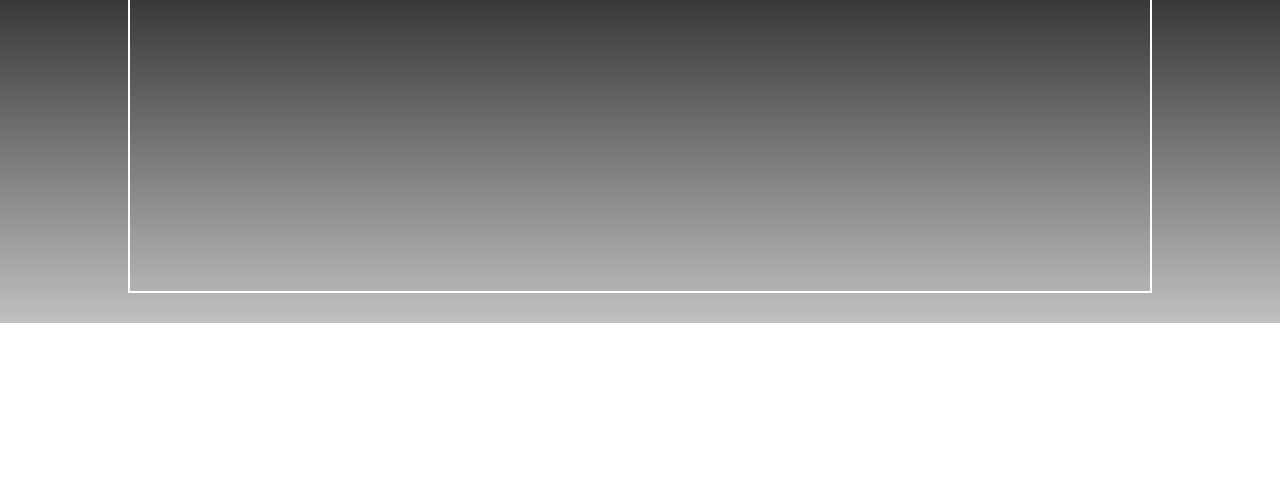
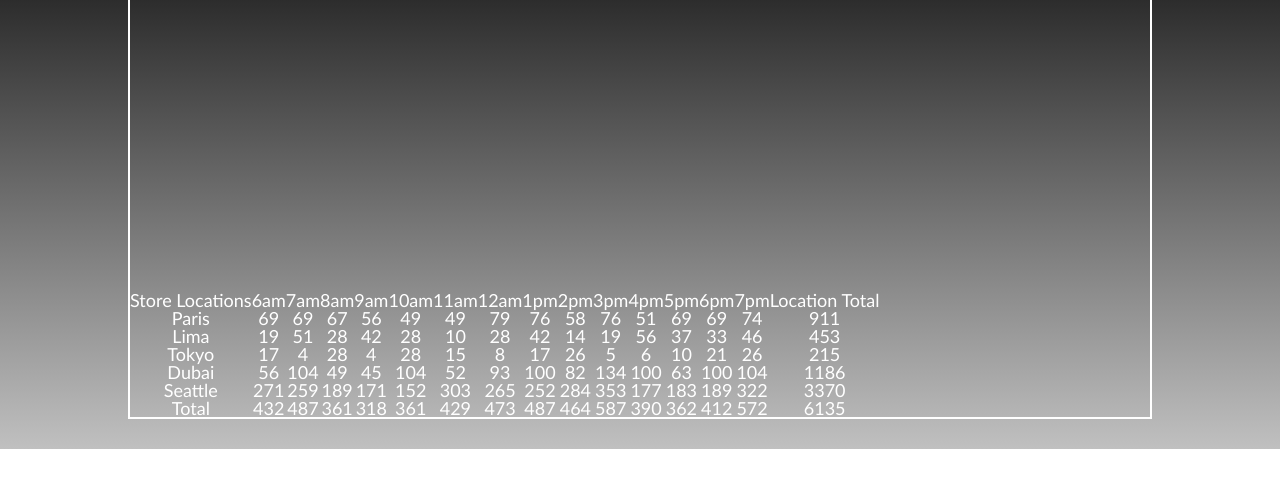
Before and after one commit to louiscaruso/salmon-cookies, a plain HTML site: page sales.html in a window 1280 px wide. Shown: the part 136-624 px from the top of the page. Drawn offline with Linux system fonts and the light colour scheme.

Commit message:
table complete

```diff
--- a/js/app.js
+++ b/js/app.js
@@ -1,11 +1,15 @@
 'use strict';
 
+var table = document.getElementById('shop');
 var hours = ['6am', '7am', '8am', '9am', '10am', '11am', '12am', '1pm', '2pm', '3pm', '4pm', '5pm', '6pm', '7pm'];
 var seattle = new Shop('Seattle', 23, 65, 6.3);
 var tokyo = new Shop('Tokyo', 3, 24, 1.2);
 var paris = new Shop('Paris', 20, 38, 2.3);
+var lima = new Shop('Lima', 2, 16, 4.6);
 var dubai = new Shop('Dubai', 11, 38, 3.7);
-var lima = new Shop('Lima', 2, 16, 4.6);
+var storeLocations = [seattle, tokyo, dubai, lima, paris];
+var allHourlyTotalsArr = [];
+var totalGrand = 0;
 
 function Shop(name, minCustomer, maxCustomer, avgCookieSale) {
   this.name = name;
@@ -15,111 +19,87 @@ function Shop(name, minCustomer, maxCustomer, avgCookieSale) {
   this.sales = [];
   this.dailyTotal = 0;
 }
-
 Shop.prototype.getRandomInteger = function (min, max) {
   return Math.floor(Math.random() * (max - min)) + min;
 };
-
 Shop.prototype.salesData = function () {
   var hourlyTotal = 0;
   for (var i = 0; i < hours.length; i++) {
-    hourlyTotal = Math.ceil(this.getRandomInteger(this.minCustomer, this.maxCustomer) * this.avgCookieSale);
+    hourlyTotal = (Math.ceil(this.getRandomInteger(this.minCustomer, this.maxCustomer) * this.avgCookieSale));
     this.sales.push(hourlyTotal);
+    // allHourlyTotalsArr[i] += hourlyTotal;
     this.dailyTotal += hourlyTotal;
+    // totalGrand += hourlyTotal;
+    console.log(this.sales);
   }
 };
-//seattle shop
 Shop.prototype.render = function () {
   this.salesData();
-  var seattle = document.getElementById('seattle');
-  for (var i = 0; i < this.sales.length; i++) {
-    var liEl = document.createElement('li');
-    liEl.textContent = `${hours[i]} + ${this.sales[i]} cookies`;
-    seattle.append(liEl);
+  var tableRow = document.createElement('tr');
+  var tableData = document.createElement('td');
+  tableData.textContent = this.name;
+  tableRow.appendChild(tableData);
+  table.appendChild(tableRow);
+  for (var i= 0; i < this.sales.length; i++){
+    var tableSales = document.createElement('td');
+    tableSales.textContent = this.sales[i];
+    tableRow.appendChild(tableSales);
   }
+  var tableTotal = document.createElement('td');
+  tableTotal.textContent = this.dailyTotal;
+  tableRow.appendChild(tableTotal);
+
 };
 
-//tokyo shop
-Shop.prototype.render = function () {
-  this.salesData();
-  var tokyo = document.getElementById('tokyo');
-  for (var i = 0; i < this.sales.length; i++) {
-    var liEl = document.createElement('li');
-    liEl.textContent = `${hours[i]} + ${this.sales[i]} cookies`;
-    tokyo.append(liEl);
+function calcTotal() {
+  for(var i = 0; i < hours.length; i++){
+    var hourlyTotal = 0;
+    for(var j = 0; j < storeLocations.length; j++){
+      hourlyTotal += storeLocations[j].sales[i];
+    }
+    totalGrand += hourlyTotal;
+    allHourlyTotalsArr[i] = hourlyTotal;
   }
-};
+}
 
-//paris shop
-Shop.prototype.render = function () {
-  this.salesData();
-  var paris = document.getElementById('paris');
-  for (var i = 0; i < this.sales.length; i++) {
-    var liEl = document.createElement('li');
-    liEl.textContent = `${hours[i]} + ${this.sales[i]} cookies`;
-    paris.append(liEl);
+function renderHead() {
+  var headRow = document.createElement('tr');
+  var headStore = document.createElement('th');
+  headStore.textContent = 'Store Locations';
+  headRow.appendChild(headStore);
+  table.appendChild(headRow);
+  for (var i=0; i < hours.length; i++){
+    var headHours = document.createElement('th');
+    headHours.textContent = hours[i];
+    headRow.appendChild(headHours);
   }
-};
+  var headTotal = document.createElement('th');
+  headTotal.textContent = 'Location Total';
+  headRow.appendChild(headTotal);
+}
 
-//dubai shop
-Shop.prototype.render = function () {
-  this.salesData();
-  var dubai = document.getElementById('dubai');
-  for (var i = 0; i < this.sales.length; i++) {
-    var liEl = document.createElement('li');
-    liEl.textContent = `${hours[i]} + ${this.sales[i]} cookies`;
-    dubai.append(liEl);
+function renderFooter(){
+  calcTotal();
+  var tableRow = document.createElement('tr');
+  var tableData = document.createElement('td');
+  tableData.textContent = 'Total';
+  tableRow.appendChild(tableData);
+  table.appendChild(tableRow);
+  for (var i= 0; i < allHourlyTotalsArr.length; i++){
+    var tableSales = document.createElement('td');
+    tableSales.textContent = allHourlyTotalsArr[i];
+    tableRow.appendChild(tableSales);
   }
-};
+  var tableTotal = document.createElement('td');
+  tableTotal.textContent = totalGrand;
+  tableRow.appendChild(tableTotal);
 
-//lima shop
-Shop.prototype.render = function () {
-  this.salesData();
-  var lima = document.getElementById('lima');
-  for (var i = 0; i < this.sales.length; i++) {
-    var liEl = document.createElement('li');
-    liEl.textContent = `${hours[i]} + ${this.sales[i]} cookies`;
-    lima.append(liEl);
-  }
-};
+}
 
+renderHead();
+paris.render();
+lima.render();
+tokyo.render();
+dubai.render();
 seattle.render();
-console.log(seattle);
-
-tokyo.render();
-console.log(tokyo);
-
-paris.render();
-console.log(paris);
-
-dubai.render();
-console.log(dubai);
-
-lima.render();
-console.log(lima);
-
-//tablestuff
-var div = document.createElement('div');
-div.setAttribute("id", "tbl");
-document.body.appendChild(div);
-document.getElementById('tbl').innerHTML = '<table border = '1'>' +
-  '<tr>' +
-  '<th>Header 1</th>' +
-  '<th>Header 2</th> ' +
-  '<th>Header 3</th>' +
-  '</tr>' +
-  '<tr>' +
-  '<td>Data 1</td>' +
-  '<td>Data 2</td>' +
-  '<td>Data 3</td>' +
-  '</tr>' +
-  '<tr>' +
-  '<td>Data 1</td>' +
-  '<td>Data 2</td>' +
-  '<td>Data 3</td>' +
-  '</tr>' +
-  '<tr>' +
-  '<td>Data 1</td>' +
-  '<td>Data 2</td>' +
-  '<td>Data 3</td>' +
-  '</tr>'
+renderFooter();
--- a/sales.html
+++ b/sales.html
@@ -20,9 +20,7 @@
     <div class = "page-divider"></div>
   </nav>
 </header>
-<main>
   <table id="shop"></table>
-</main>
   <script src="js/app.js"></script>
 </body>
 </html>
```
Also changed, not shown: styles/style-sheet.css (line endings or trailing spaces).
